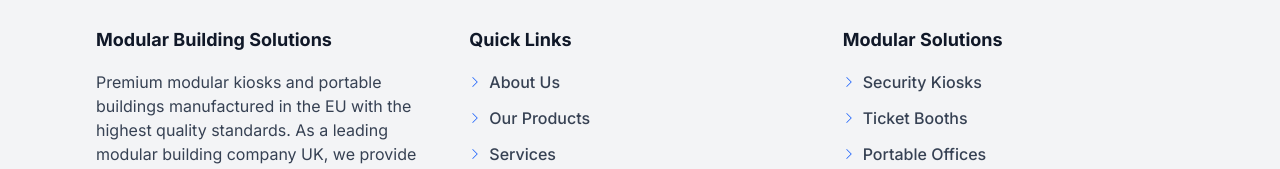
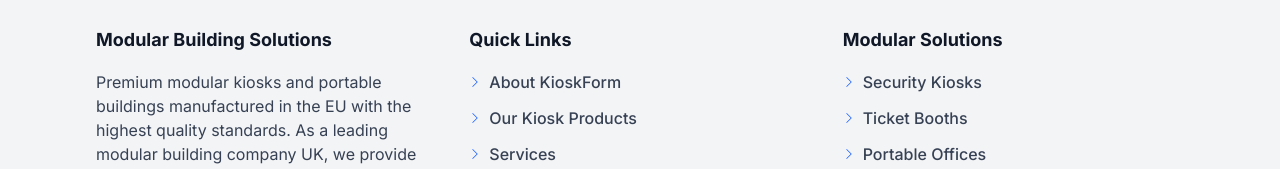
Before and after one commit to KO2112/KioskForm, a Next.js app: page / in a window 1280 px wide. Shown: the part 5414-5583 px from the top of the page. Built offline with nearby package versions, Linux system fonts and the light colour scheme.

Commit message:
footer duplicate change

```diff
--- a/src/components/Footer.tsx
+++ b/src/components/Footer.tsx
@@ -44,7 +44,7 @@
                       <svg className="h-3 w-3 text-blue-600 mr-2" xmlns="http://www.w3.org/2000/svg" fill="currentColor" viewBox="0 0 16 16">
                         <path d="M4.646 1.646a.5.5 0 0 1 .708 0l6 6a.5.5 0 0 1 0 .708l-6 6a.5.5 0 0 1-.708-.708L10.293 8 4.646 2.354a.5.5 0 0 1 0-.708z"/>
                       </svg>
-                      About Us
+                      About KioskForm
                     </Link>
                   </h4>
                 </li>
@@ -54,7 +54,7 @@
                       <svg className="h-3 w-3 text-blue-600 mr-2" xmlns="http://www.w3.org/2000/svg" fill="currentColor" viewBox="0 0 16 16">
                         <path d="M4.646 1.646a.5.5 0 0 1 .708 0l6 6a.5.5 0 0 1 0 .708l-6 6a.5.5 0 0 1-.708-.708L10.293 8 4.646 2.354a.5.5 0 0 1 0-.708z"/>
                       </svg>
-                      Our Products
+                      Our Kiosk Products
                     </Link>
                   </h4>
                 </li>
```
